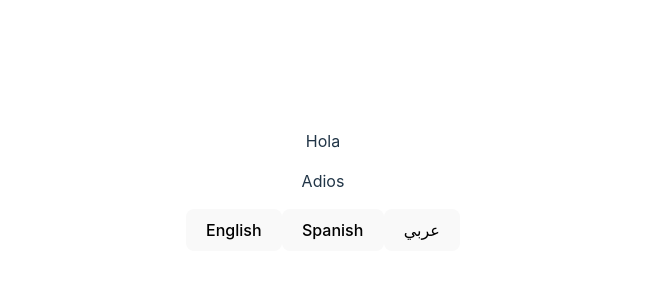
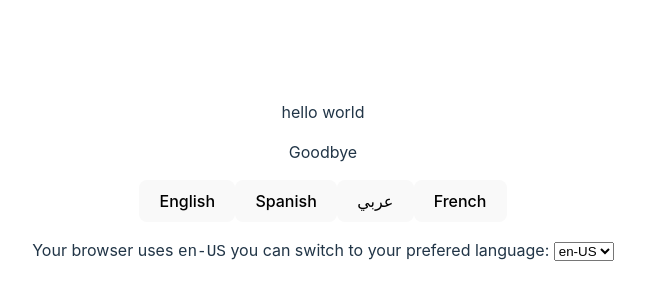
Before and after one commit to bitsnaps/vue3-i18n-demo, a Vue app: page / in a window 1280 px wide. Shown: the part 218-518 px from the top of the page, without its empty margins (317-962 px from the left). Built offline with nearby package versions, Linux system fonts and the light colour scheme.

Commit message:
apply user's language

```diff
--- a/src/components/HelloI18n.vue
+++ b/src/components/HelloI18n.vue
@@ -5,16 +5,46 @@
       <button @click="setLocale('en')" class="button">English</button>
       <button @click="setLocale('es')" class="button">Spanish</button>
       <button @click="setLocale('ar')" class="button">عربي</button>
+      <button @click="setLocale('fr')" class="button">French</button>
+      <p>Your browser uses <code>{{ language }}</code> you can switch to your prefered language:
+      <select name="languages">
+        <option v-for="lang in languages"
+            :key="lang"
+            >{{ lang }}
+        </option>
+      </select>
+      </p>
     </div>
   </template>
 
   <script lang="ts">
+
   export default {
     name: "HelloI18n",
     methods: {
       setLocale(locale: string) {
-        this.$i18n.locale = locale;
-      },
+        console.log('changed to: ', locale);
+
+        this.$i18n.locale = locale
+        // localStorage has no expiration time
+        localStorage.setItem('locale', locale)
+      }
+    }, // methods
+    computed: {
+        language() {
+            return window.navigator.language
+        },
+        languages() {
+            return window.navigator.languages
+        }
     },
+    created() {
+        const locale = localStorage.getItem('locale')
+        if(locale){
+            this.$i18n.locale = locale
+        } else if(navigator.language){
+            this.$i18n.locale = navigator.language.slice(0,2)
+        }
+    }
   };
   </script>
--- a/src/main.ts
+++ b/src/main.ts
@@ -18,7 +18,11 @@ const messages = {
     ar: {
         'hello': 'مرحبا',
         'goodbye': 'وداعا'
-    }
+    },
+    fr: {
+        'hello': 'Bonjour',
+        'goodbye': 'Au revoir'
+    },
   }
 
 // 2. Create i18n instance with options
```
